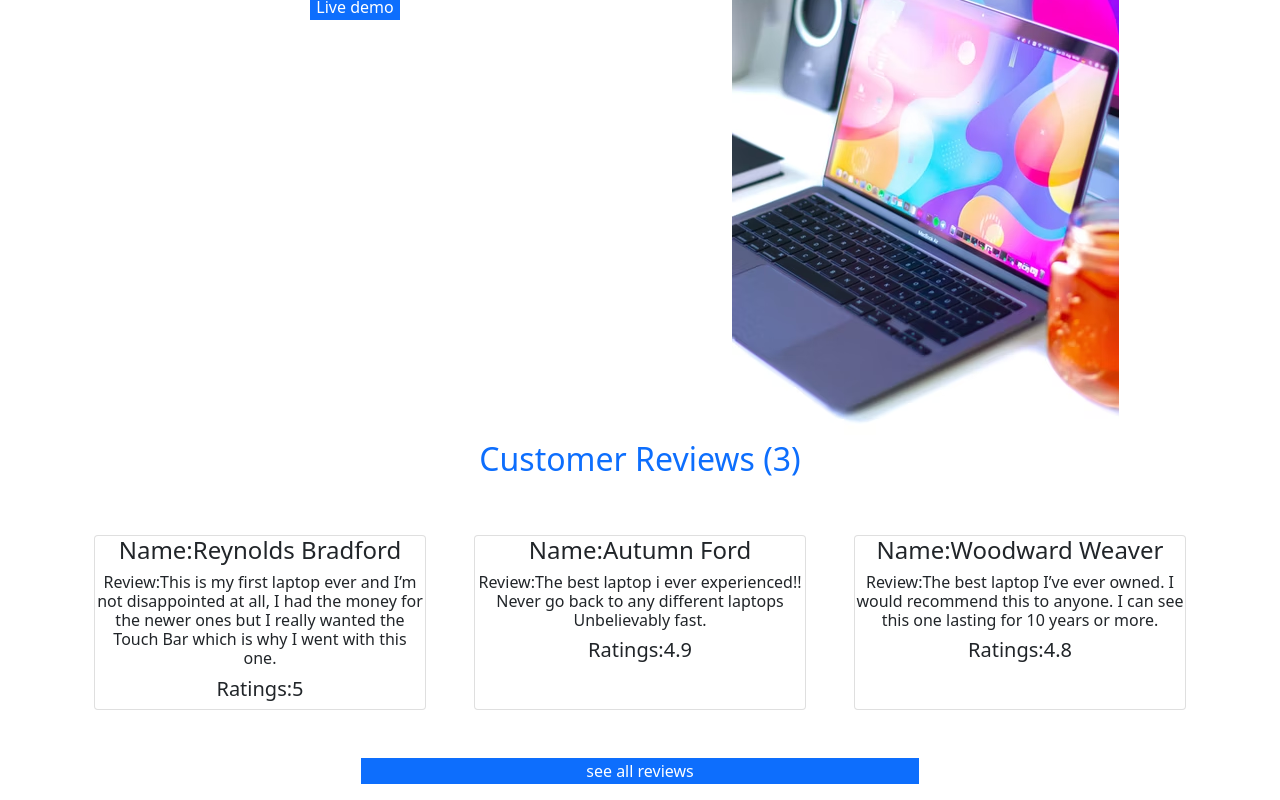
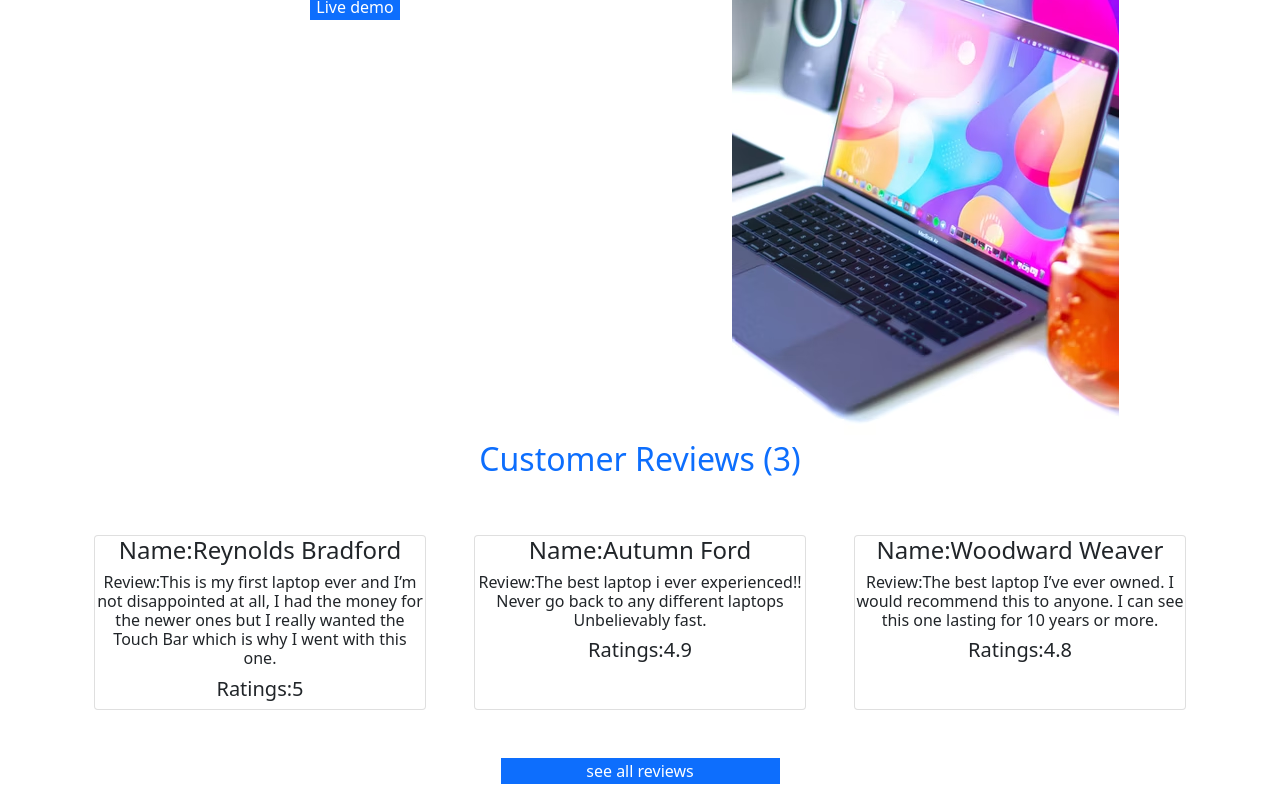
Before and after one commit to Eshshatabdi/dream-mac-laptop, a React (Create React App) app: page / in a window 1280 px wide. Shown: the part 271-1071 px from the top of the page. Built offline with nearby package versions, Linux system fonts and the light colour scheme; the HTML template or start-up script is replaced by a standard one.

Commit message:
button added

```diff
--- a/src/Components/Home/Home.js
+++ b/src/Components/Home/Home.js
@@ -39,8 +39,8 @@ const Home = () => {
                     }
 
                 </div>
-                <div className='mt-5'>
-                    <button onClick={() => navigate('/reviews')} className='w-50 bg-primary text-white border-0'>see all reviews</button>
+                <div className='mt-5 mb-3'>
+                    <button onClick={() => navigate('/reviews')} className='w-25 bg-primary text-white border-0'>see all reviews</button>
 
                 </div>
 
```
